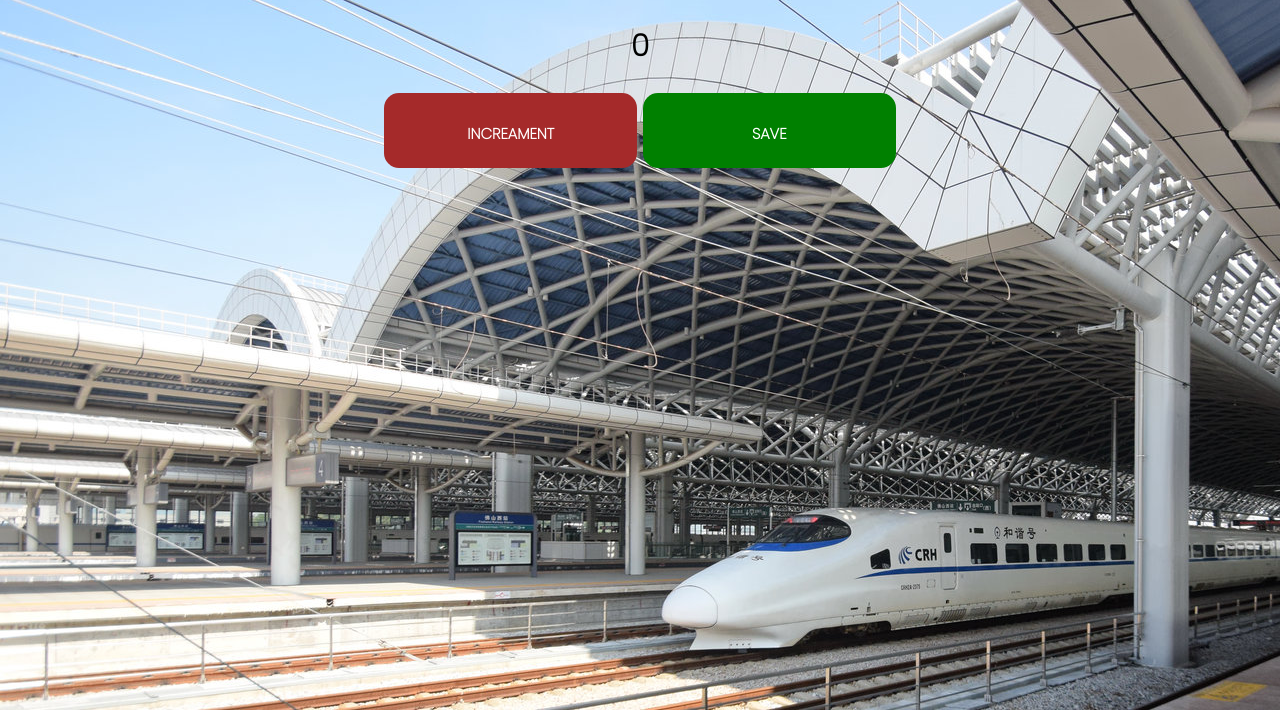
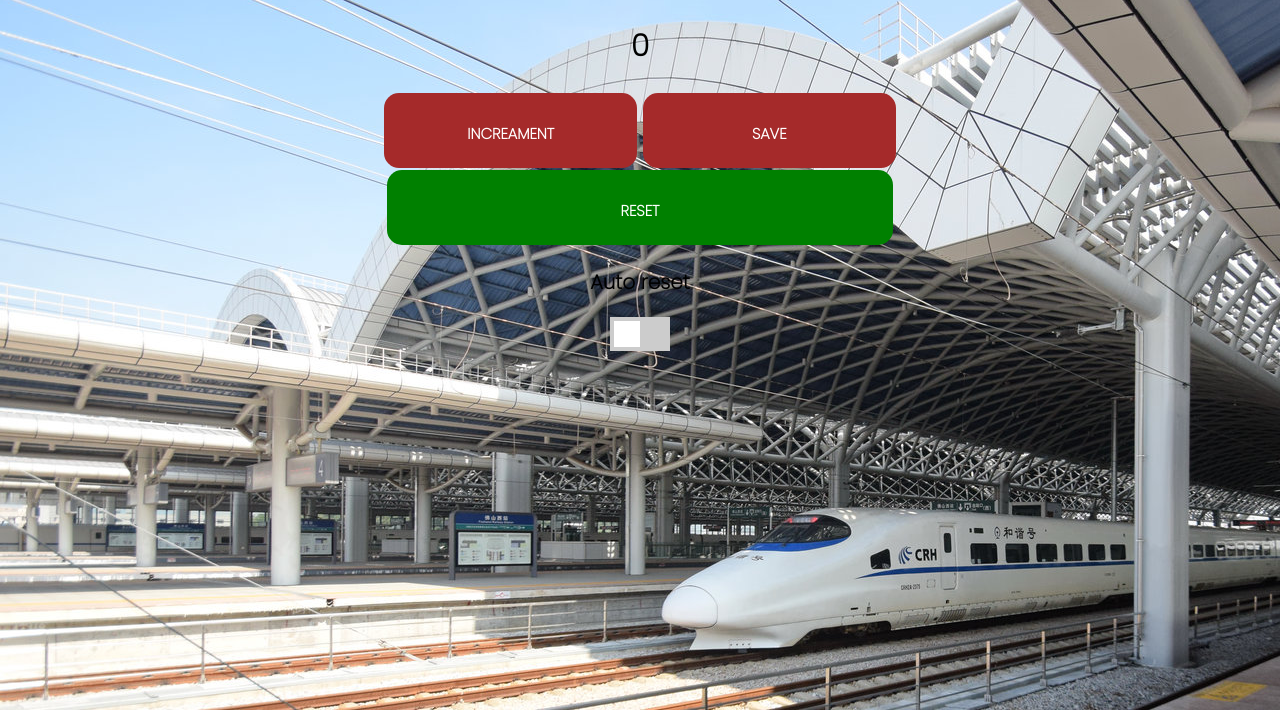
Before and after one commit to shayanbali/passenger-counter-JSapp, a plain HTML site: page index.html in a window 1280 px wide. Shown: the part 90-800 px from the top of the page. Drawn offline with Linux system fonts and the light colour scheme.

Commit message:
Add Reset button

```diff
--- a/index.css
+++ b/index.css
@@ -15,6 +15,7 @@ button {
     font-weight: bold;
     border: none;
     background-color: brown;
+    margin-bottom: 2px;
     width: 20%;
     height: 5em;
     border-radius: 1em;
@@ -28,10 +29,73 @@ button:hover {
     background-color: rgb(83, 7, 7);
 }
 
-button.save-btn {
+button.reset-btn {
     background-color: green;
+    /* margin-right: 80px; */
+    width: 40%;
+
+
 }
 
-button.save-btn:hover {
+button.reset-btn:hover {
     background-color: rgb(0, 56, 0);
 }
+
+
+
+
+/* The switch - the box around the slider */
+.switch {
+    position: relative;
+    display: inline-block;
+    width: 60px;
+    height: 34px;
+
+
+  }
+
+  /* Hide default HTML checkbox */
+  .switch input {
+    opacity: 0;
+    width: 0;
+    height: 0;
+  }
+
+  /* The slider */
+  .slider {
+    position: absolute;
+    cursor: pointer;
+    top: 0;
+    left: 0;
+    right: 0;
+    bottom: 0;
+    background-color: #ccc;
+    -webkit-transition: .4s;
+    transition: .4s;
+  }
+
+  .slider:before {
+    position: absolute;
+    content: "";
+    height: 26px;
+    width: 26px;
+    left: 4px;
+    bottom: 4px;
+    background-color: white;
+    -webkit-transition: .4s;
+    transition: .4s;
+  }
+
+  input:checked + .slider {
+    background-color: green;
+  }
+
+  input:focus + .slider {
+    box-shadow: 0 0 1px green;
+  }
+
+  input:checked + .slider:before {
+    -webkit-transform: translateX(26px);
+    -ms-transform: translateX(26px);
+    transform: translateX(26px);
+  }
--- a/index.html
+++ b/index.html
@@ -10,8 +10,20 @@
 <body>
     <h1>People Entered : </h1>
     <h2 id="count-el"> 0 </h2>
-    <button id="increament-btn" onclick="increament()"> INCREAMENT </button>
-    <button id="save-btn" class="save-btn" onclick="save()"> SAVE </button>
+
+    <div>
+        <button id="increament-btn" onclick="increament()"> INCREAMENT </button>
+        <button id="save-btn" class="save-btn" onclick="save()"> SAVE </button>
+    </div>
+    <button id="reset-btn" class="reset-btn" onclick="reset()"> RESET</button>
+
+    <p>Auto reset</p>
+    <label id="switch-reset"   class="switch" onclick="autoSave()">
+
+        <input type="checkbox">
+        <span class="slider round"></span>
+    </label>
+
     <p id="save-el"></p>
     <script src="index.js"></script>
 </body>
--- a/index.js
+++ b/index.js
@@ -2,6 +2,7 @@ let count = 0
 let savedCount = "Previous entires: "
 let flagFirstSave = false
 let saveEL = document.getElementById("save-el")
+let autoSave = null
 
 function increament() {
     console.log(count)
@@ -14,13 +15,22 @@ function save() {
         savedCount += count + " "
         flagFirstSave = true
     } else {
-        savedCount += "- " + count + " "
+        savedCount += " - " + count
     }
-    saveEL.innerText = savedCount
+    saveEL.textContent = savedCount
 
     console.log(savedCount)
 }
 
+function reset() {
+    count = 0
+    document.getElementById("count-el").innerText = count
+}
+
+
+function autoSave() {
+    autoSave = document.getElementById("switchValue").checked;
+}
 
 let welcomeEl = document.getElementById("welcome-el")
 let myName = "Shayan Bali"
```
